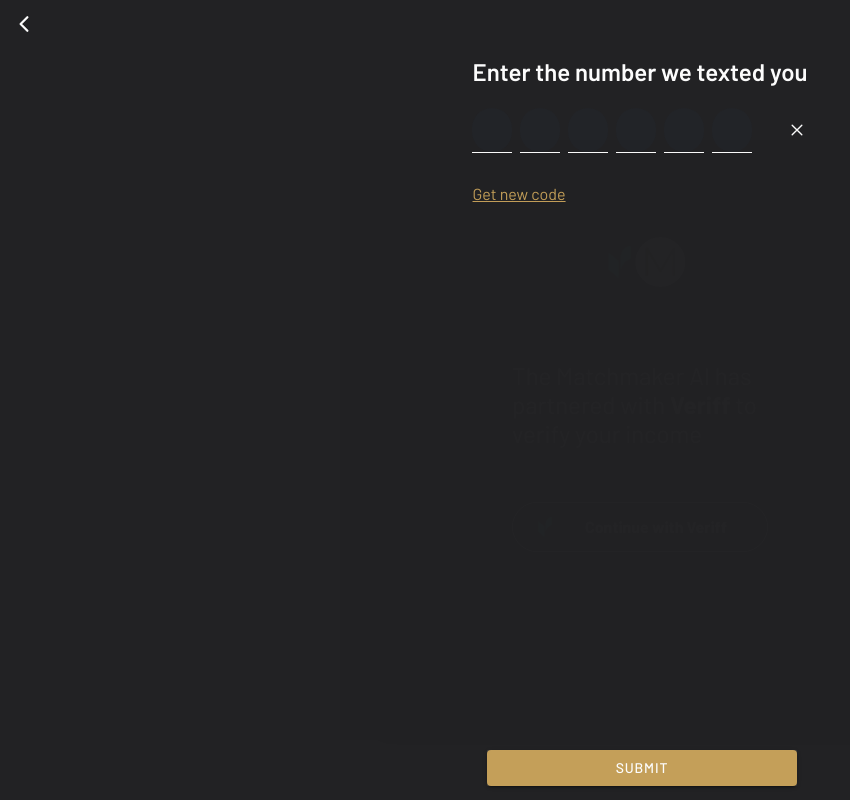
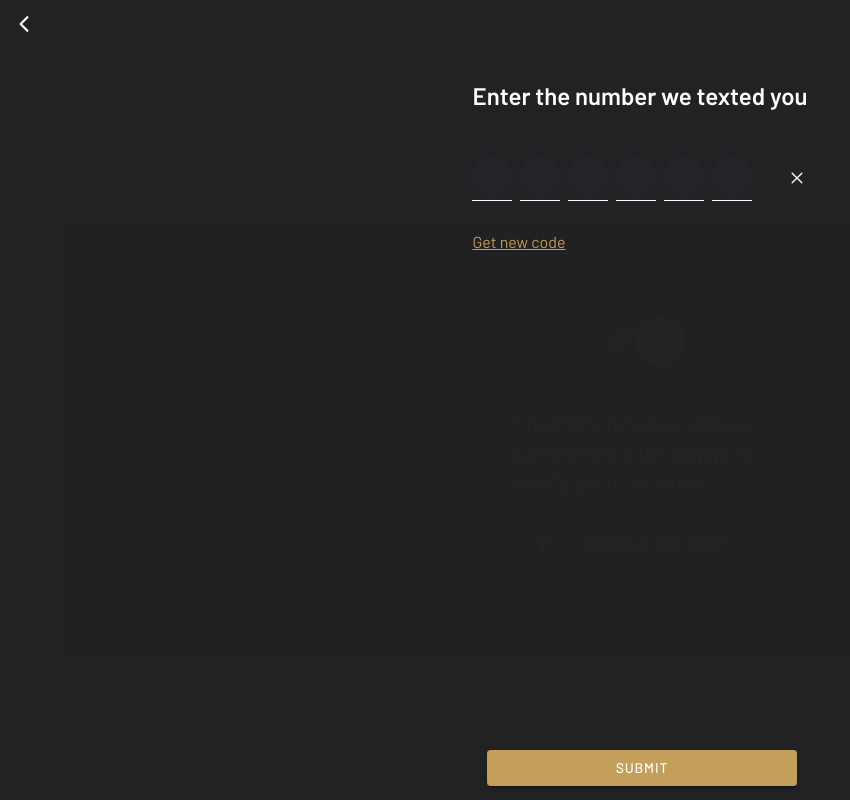
Before and after one commit to gfitzy123/matchmaker_ionic, a React (Vite) app: page /otp in a window 1280 px wide. Both pictures are taken after a click on the element "SUBMIT". Shown: the whole page, without its empty margins (0-850 px from the left). Built offline with nearby package versions, Linux system fonts and the light colour scheme.

Commit message:
fix modal ui

```diff
--- a/src/components/common/NavBar.jsx
+++ b/src/components/common/NavBar.jsx
@@ -10,7 +10,7 @@ function NavBar() {
             <IonHeader>
                 <IonToolbar >
                     <IonRow
-                        className="flex justify-between items-center flex-nowrap w-full "
+                        className="flex px-4 justify-between items-center flex-nowrap w-full "
                     >
                         <IonIcon menu="main-menu" className=" w-8 h-8" icon={menu}></IonIcon>
                         <IonIcon className="w-44 h-4" icon={namelogo}></IonIcon>
--- a/src/pages/JoinNow.jsx
+++ b/src/pages/JoinNow.jsx
@@ -12,7 +12,7 @@ import {
 import { useState } from "react";
 import Logo from "../../public/assets/logo.svg";
 
-import { MuiTelInput } from "mui-tel-input";
+// import { MuiTelInput } from "mui-tel-input";
 
 const JoinNow = () => {
   const [phone, setPhone] = useState('');
@@ -61,7 +61,7 @@ const JoinNow = () => {
               <IonRow className="w-full max-w-xs mx-auto">
               </IonRow>
               <IonRow className="w-full max-w-xs mx-auto">
-                <IonCol>
+                {/* <IonCol>
                   <MuiTelInput
                     label="Phone number"
                     value={phone}
@@ -81,7 +81,7 @@ const JoinNow = () => {
                     focused={false}
                     placeholder="Select Country"
                   />
-                </IonCol>
+                </IonCol> */}
               </IonRow>
             </div>
 
--- a/src/pages/Otp.jsx
+++ b/src/pages/Otp.jsx
@@ -16,10 +16,10 @@ import {
   IonRow,
   IonText,
   IonToolbar,
-    useIonRouter
+  useIonRouter,
 } from "@ionic/react";
 import { chevronBack, closeOutline } from "ionicons/icons";
-import { useRef, useState } from 'react';
+import { useRef, useState } from "react";
 import Group from "../../public/assets/Group 1000001992.svg";
 import brand from "../../public/assets/bg.svg";
 function Otp() {
@@ -38,7 +38,7 @@ function Otp() {
 
   const handleConfirm = () => {
     handleCloseModal();
-        router.push('/accountsetup');
+    router.push("/accountsetup");
   };
   const handleInputChange = (index, event) => {
     const { value } = event.target;
@@ -53,7 +53,7 @@ function Otp() {
     }
   };
   const handleBackButtonClick = () => {
-        router.push('/joinnow')
+    router.push("/joinnow");
   };
   return (
     <>
@@ -65,12 +65,10 @@ function Otp() {
             onClick={handleBackButtonClick}
           />
         </IonButtons>
-
         <IonContent>
           <div className="flex flex-col items-center bg-black text-white h-full">
-                        <IonGrid className="flex flex-col items-start bg-black text-white h-full justify-between">
-
-                            <div>
+            <IonGrid className="flex flex-col items-center bg-black text-white h-full justify-between">
+              <div className="flex flex-col justify-around gap-6 py-6">
                 <IonRow className="flex justify-center ">
                   <IonCol size="auto">
                     <IonText>
@@ -80,13 +78,13 @@ function Otp() {
                     </IonText>
                   </IonCol>
                 </IonRow>
-                                <IonRow className="flex w-full items-center gap-[30px] mb-6 justify-evenly leading-none">
+                <IonRow className="flex w-full items-center gap-[30px] justify-evenly leading-none">
                   <div className="flex gap-2">
                     {[...Array(6)].map((_, index) => (
                       <IonRow key={index}>
                         <IonInput
                           maxlength={1}
-                                                    className=" border-b border-gray-600 text-white w-10  text-center items-center"
+                          className=" border-b border-gray-600 text-white w-10 text-center items-center"
                           ref={(inputElement) =>
                             (inputRefs.current[index] = inputElement)
                           }
@@ -96,7 +94,10 @@ function Otp() {
                       </IonRow>
                     ))}
                   </div>
-                                    <IonIcon className=" w-[22px] h-[22px]" icon={closeOutline}></IonIcon>
+                  <IonIcon
+                    className=" w-[22px] h-[22px]"
+                    icon={closeOutline}
+                  ></IonIcon>
                 </IonRow>
                 <IonRow className="flex justify-start mb-4">
                   <IonCol>
@@ -116,18 +117,12 @@ function Otp() {
                   >
                     SUBMIT
                   </IonButton>
-                                </IonCol>
-                            </IonRow>
-                        </IonGrid>
-                    </div>
-                </IonContent>
-            </IonPage>
-
-
                   <IonModal
+                    id="example-modal"
                     isOpen={showModal}
                     onDidDismiss={handleCloseModal}
                     ref={modalRef}
+                    trigger="open-modal"
                   >
                     <IonToolbar>
                     <IonButtons slot="end">
@@ -139,8 +134,8 @@ function Otp() {
                     </IonButtons>
                 </IonToolbar>
                     <IonContent>
-                    <IonList className="ion-justify-content-center ion-align-items-center h-full">
-                        <IonGrid className="flex flex-col w-full justify-center items-center gap-8">
+                      <IonList className="ion-justify-content-center ion-align-items-center">
+                        <IonGrid className="flex flex-col w-full justify-center items-center">
                           <IonRow className="relative">
                             <IonCol size="auto">
                               <IonItem lines="none">
@@ -157,8 +152,8 @@ function Otp() {
                               <IonItem lines="none">
                                 <IonLabel className="text-2xl w-64">
                                   <h1>
-                                                The Matchmaker AI has partnered with <b>Veriff</b> to verify
-                                                your income
+                                    The Matchmaker AI has partnered with{" "}
+                                    <b>Veriff</b> to verify your income
                                   </h1>
                                 </IonLabel>
                               </IonItem>
@@ -172,10 +167,14 @@ function Otp() {
                                 button={true}
                                 detail={false}
                               >
-                                        <IonIcon className="mr-6 w-8 h-8" icon={brand}></IonIcon>
+                                <IonIcon
+                                  className="mr-6 w-8 h-8"
+                                  icon={brand}
+                                ></IonIcon>
 
-                                        <IonLabel onClick={handleConfirm}><b>Continue with Veriff</b> </IonLabel>
-
+                                <IonLabel onClick={handleConfirm}>
+                                  <b>Continue with Veriff</b>{" "}
+                                </IonLabel>
                               </IonItem>
                             </IonCol>
                           </IonRow>
@@ -183,8 +182,14 @@ function Otp() {
                       </IonList>
                     </IonContent>
                   </IonModal>
+                </IonCol>
+              </IonRow>
+            </IonGrid>
+          </div>
+        </IonContent>
+      </IonPage>
     </>
-    )
+  );
 }
 
-export default Otp
+export default Otp;
--- a/src/theme/tailwind.css
+++ b/src/theme/tailwind.css
@@ -82,9 +82,20 @@ padding: 0px 8px;
 }
 .native-wrapper.sc-ion-input-md{
   border-radius: 20px;
-  padding:0 10px;
+  padding:0;
 }
 .input-label-placement-start.sc-ion-input-md-h .input-wrapper.sc-ion-input-md {
   background: #222428;
   border-radius: 30px;
 }
+ion-modal#example-modal {
+  --width: 90%;
+  --height: 55%;
+  --border-radius: 16px;
+  --box-shadow: 0 10px 15px -3px rgb(0 0 0 / 0.1), 0 4px 6px -4px rgb(0 0 0 / 0.1);
+}
+
+ion-modal#example-modal::part(backdrop) {
+  background: #000;
+  opacity: 0.5;
+}
```
Lines whose indentation alone changed are shown as unchanged.
